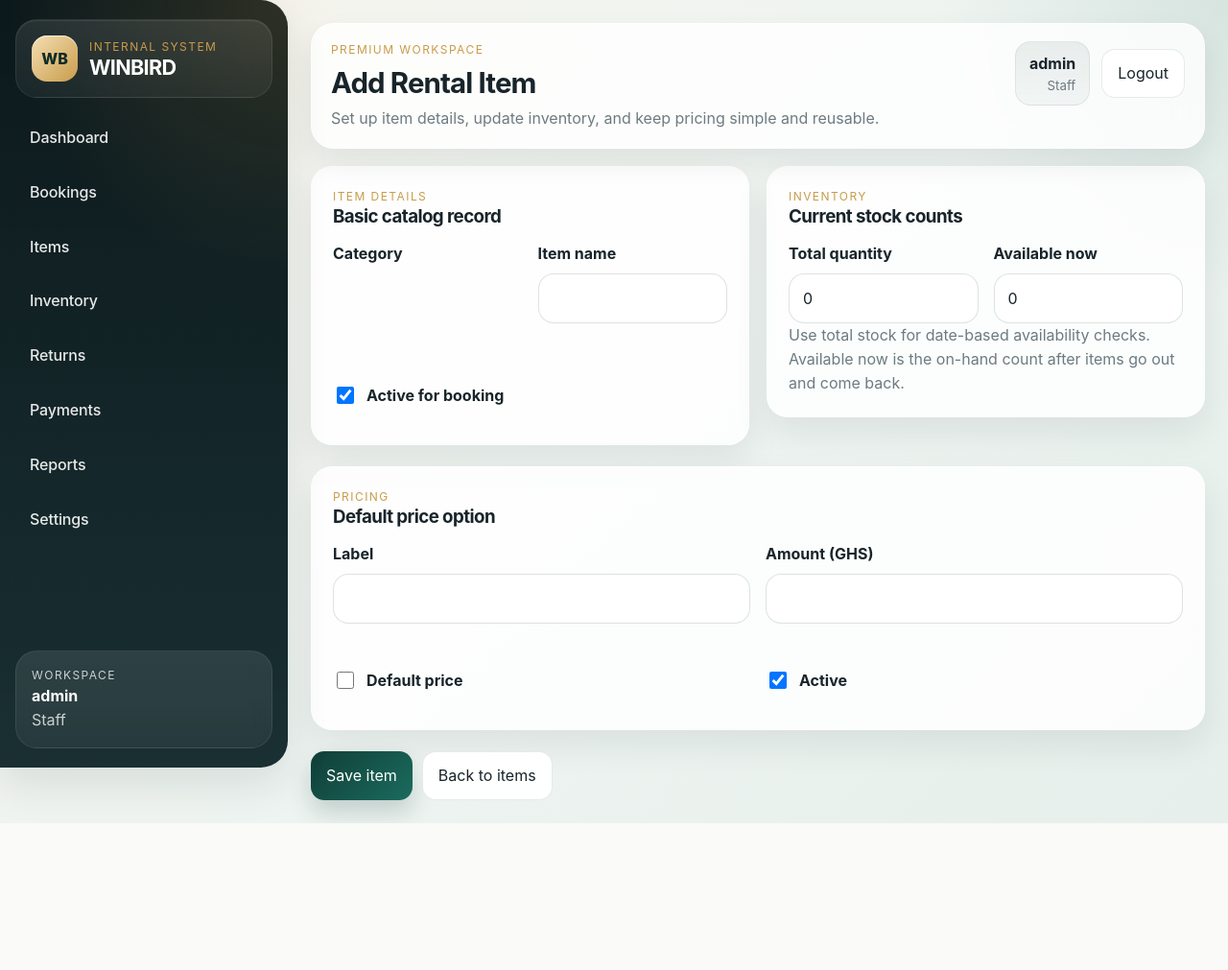
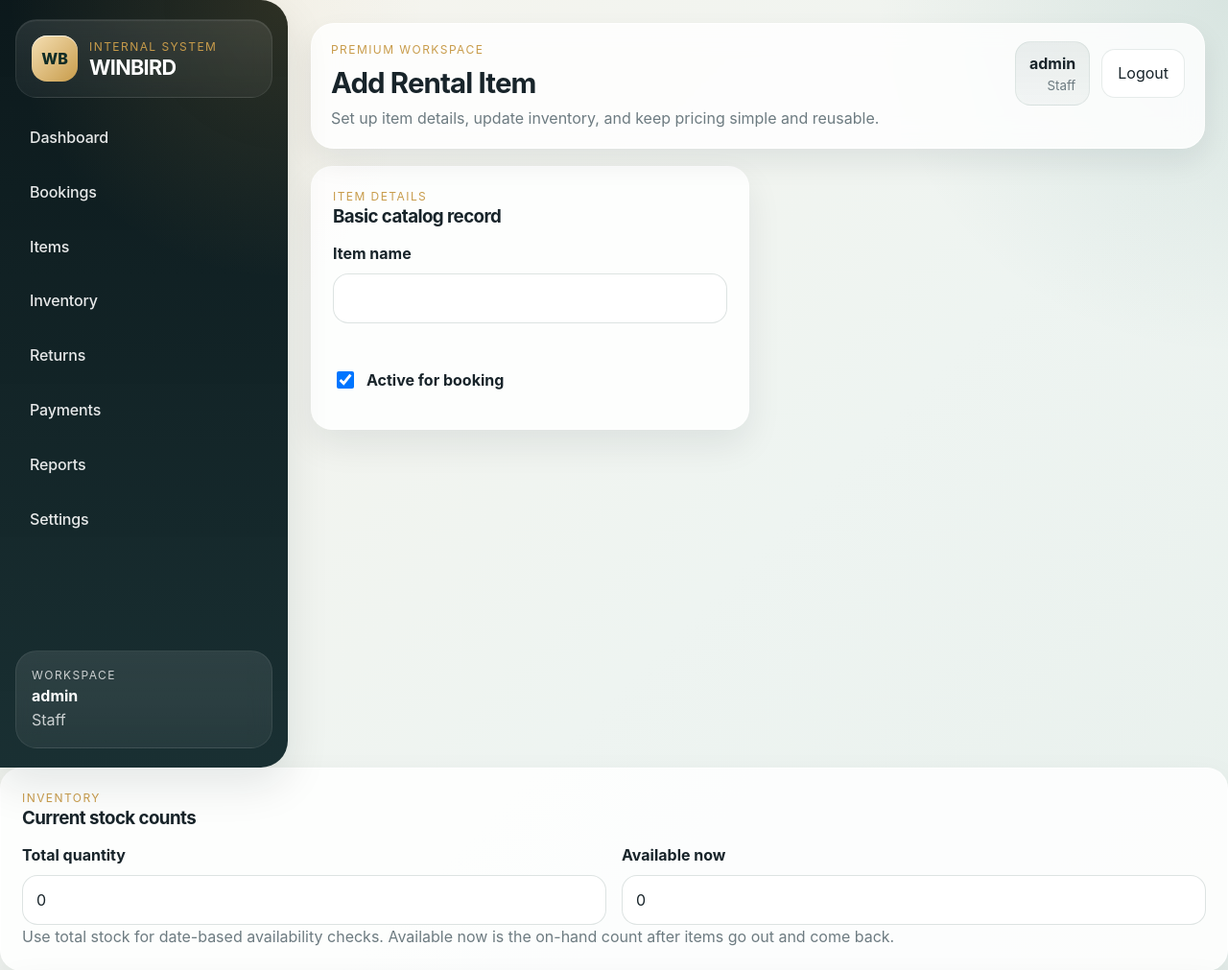
Before and after one commit to ademenakelvin/winbird-ent-, a Django app: page /items/add/ in a window 1280 px wide. Shown: the top 1011 px of the page at 96% size. Before the commit the page ends 858 px from the top, so only its background shows below. Run offline with Django 5.2, Linux system fonts and the light colour scheme; a user stored in the database is signed in; data comes from the database, SQL or seed files in the repository; data that the repository does not hold is empty.

Commit message:
Update item_form.html

```diff
--- a/WINBIRD ENT/templates/rentals/item_form.html
+++ b/WINBIRD ENT/templates/rentals/item_form.html
@@ -25,14 +25,7 @@
                 </div>
             </div>
 
-            <div class="field-grid">
-                <div class="field-group">
-                    <label for="{{ form.category.id_for_label }}">Category</label>
-                    {{ form.category }}
-                    {% if form.category.errors %}
-                        <div class="field-error">{{ form.category.errors|join:", " }}</div>
-                    {% endif %}
-                </div>
+
 
                 <div class="field-group">
                     <label for="{{ form.name.id_for_label }}">Item name</label>
```
